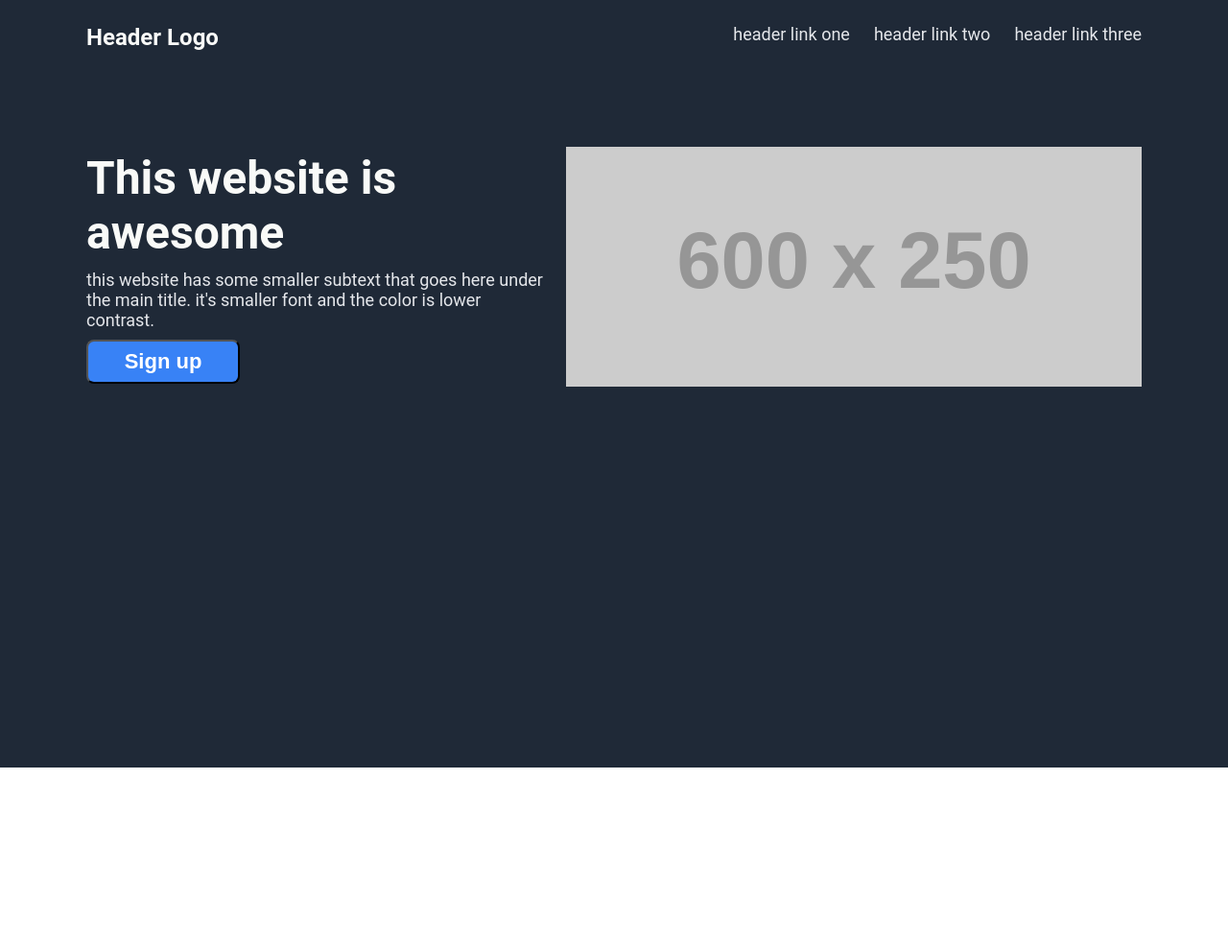
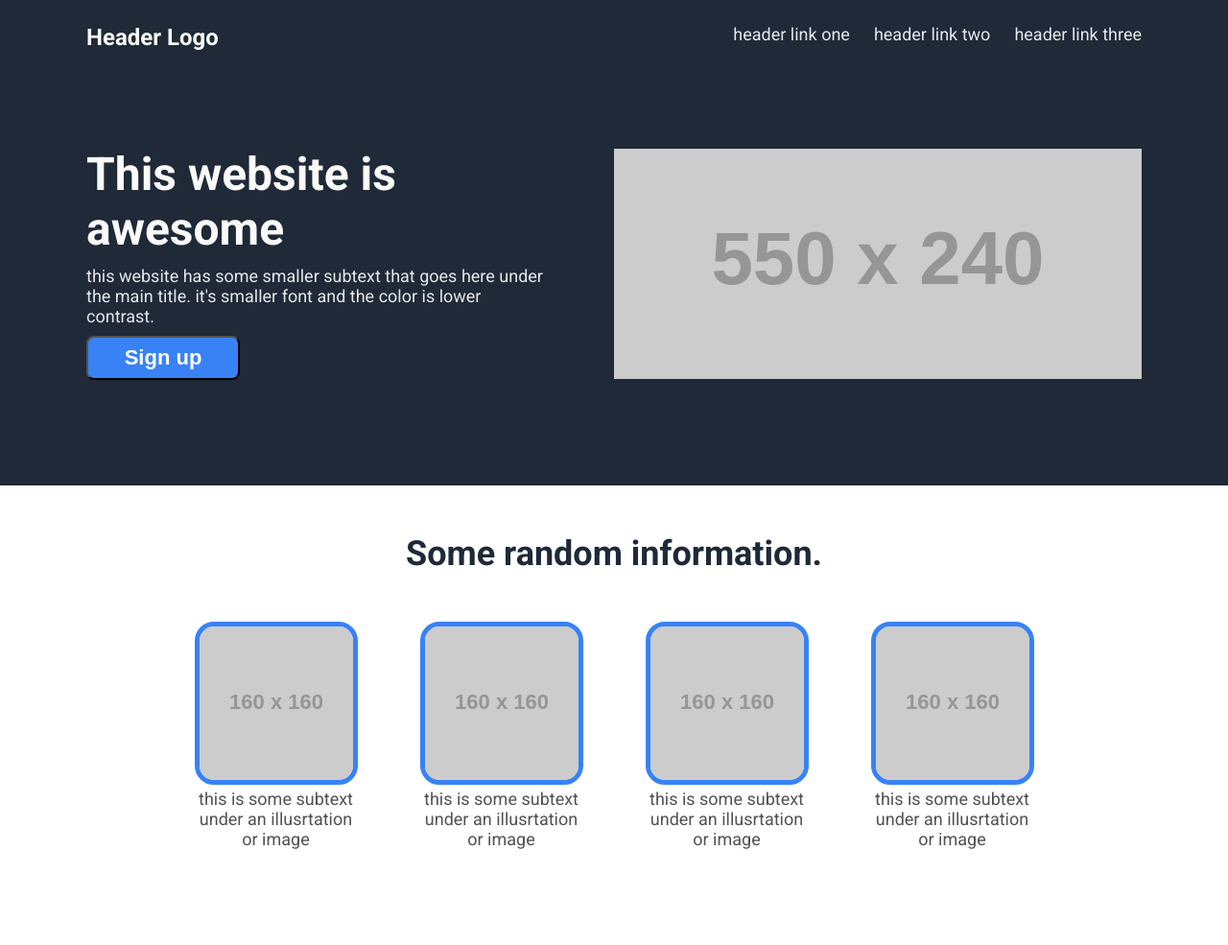
Before and after one commit to Yamen-M/Landing-Page, a plain HTML site: page index.html in a window 1280 px wide. Shown: the whole page at 96% size. Before the commit the page ends 800 px from the top, so only its background shows below. Drawn offline with Linux system fonts and the light colour scheme; placeholder pictures from the web are drawn by us.

Commit message:
minor changes to section 1 finished section 2 including CSS

```diff
--- a/index.html
+++ b/index.html
@@ -26,7 +26,28 @@
                 </p>
                 <button class="Hero-Button">Sign up</button>
             </div>
-            <img src="https://placehold.co/600x250" alt="PlaceHolder">
+            <img src="https://placehold.co/550x240" alt="PlaceHolder">
+        </div>
+    </div>
+    <div class="middleContent">
+        <div class="MidText"><b>Some random information.</b></div>
+        <div class="content">
+            <div class="C1">
+                <img class="c-image" src="https://placehold.co/160x160" alt="">
+                <p class="c-parag">this is some subtext under an illusrtation or image</p>
+            </div>
+            <div class="C1">
+                <img class="c-image" src="https://placehold.co/160x160" alt="">
+                <p class="c-parag">this is some subtext under an illusrtation or image</p>
+            </div>
+            <div class="C1">
+                <img class="c-image" src="https://placehold.co/160x160" alt="">
+                <p class="c-parag">this is some subtext under an illusrtation or image</p>
+            </div>
+            <div class="C1">
+                <img class="c-image" src="https://placehold.co/160x160" alt="">
+                <p class="c-parag">this is some subtext under an illusrtation or image</p>
+            </div>
         </div>
     </div>
 </body>
--- a/styles.css
+++ b/styles.css
@@ -1,3 +1,4 @@
+@import url('https://fonts.googleapis.com/css2?family=Roboto:wght@400;700;900&display=swap');
 body{
     margin: 0;
     width: 100%;
@@ -55,6 +56,7 @@ a{
     justify-content: space-between;
     width: 100%;
     max-width: 1100px;
+    padding-bottom: 60px;
 }
 
 .Hero-Text{
@@ -95,3 +97,38 @@ a{
     color: #E5E7EB;
     font-size: 18px;
 }
+
+.MidText{
+    font-family: 'Roboto', sans-serif;
+    text-align: center;
+    font-size: 36px;
+    color: #1F2937;
+    font-weight: 900;
+    padding-top: 50px;
+}
+
+.C1{
+    font-family: 'Roboto', sans-serif;
+    width: 175px;
+    text-align: center;
+    padding-top: 50px;
+}
+
+.c-image{
+    border: 5px solid #3882f6;
+    border-radius: 20px;
+}
+
+.c-parag{
+    color: rgb(82, 82, 82);
+    margin: 0;
+    padding: 0;
+    font-size: 18px;
+}
+
+.content{
+    display: flex;
+    justify-content: center;
+    gap: 60px;
+    padding-bottom: 100px;
+}
```
